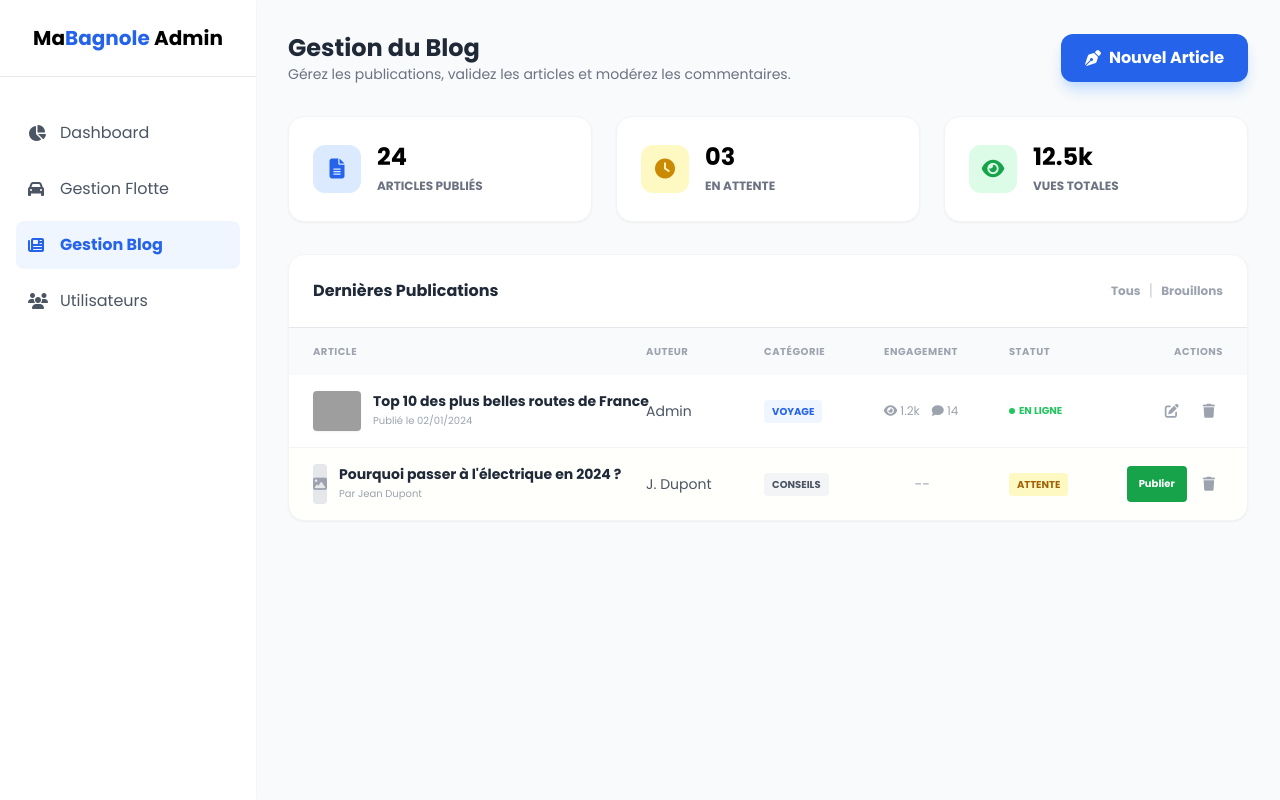
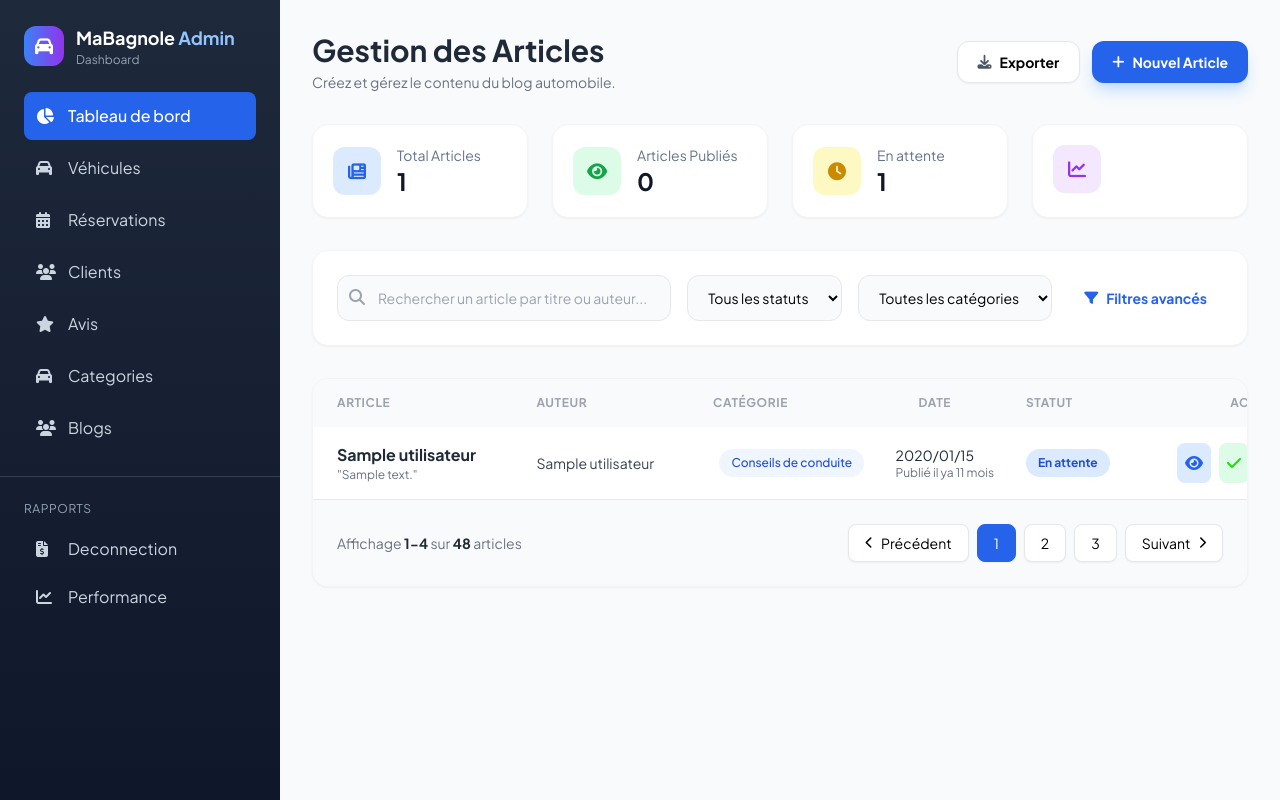
Before and after one commit to mohamedAttefi/Mabagnole-V2, a PHP site: page /admin/Gestion_du_blog/blogs.php in a window 1280 px wide. Run offline with PHP 8.4, Linux system fonts and the light colour scheme; the visitor is signed in with stand-in values (Sample User, id 1); data comes from the database, SQL or seed files in the repository; tables that the repository leaves empty or names only in its code hold one stand-in row (values such as "Sample post"); some libraries are stand-ins or nearby versions; grey boxes are pictures that could not be loaded.

Commit message:
update articles display for admin

```diff
--- a/admin/Gestion_du_blog/blogs.php
+++ b/admin/Gestion_du_blog/blogs.php
@@ -1,166 +1,294 @@
-<!DOCTYPE html>
-<html lang="fr">
-<head>
-    <meta charset="UTF-8">
-    <meta name="viewport" content="width=device-width, initial-scale=1.0">
-    <title>Gestion Blog - Admin MaBagnole</title>
-    <script src="https://cdn.tailwindcss.com"></script>
-    <link href="https://fonts.googleapis.com/css2?family=Poppins:wght@300;400;500;600;700&display=swap" rel="stylesheet">
-    <link rel="stylesheet" href="https://cdnjs.cloudflare.com/ajax/libs/font-awesome/6.4.0/css/all.min.css">
-    <style>body { font-family: 'Poppins', sans-serif; }</style>
-</head>
-<body class="bg-gray-50">
+<?php
+session_start();
+if (!isset($_SESSION['user_id']) || $_SESSION['user_role'] !== 'admin') {
+    header('Location: ../index.php');
+    exit();
+}
+include "../../classes/Article.php";
+include "../header.php";
+$articles = Article::all();
+$articles_publie = Article::all("approved");
+$articles_enAttente = Article::all("pending");
 
-    <div class="flex min-h-screen">
-        <aside class="w-64 bg-white shadow-sm hidden lg:flex flex-col sticky top-0 h-screen">
-            <div class="p-6 border-b text-center">
-                <span class="text-xl font-bold">Ma<span class="text-blue-600">Bagnole</span> Admin</span>
-            </div>
-            <nav class="flex-grow p-4 space-y-2 mt-4">
-                <a href="admin-dashboard.html" class="flex items-center gap-3 p-3 text-gray-600 hover:bg-gray-50 rounded-lg">
-                    <i class="fas fa-chart-pie w-5"></i> Dashboard
-                </a>
-                <a href="admin-fleet.html" class="flex items-center gap-3 p-3 text-gray-600 hover:bg-gray-50 rounded-lg">
-                    <i class="fas fa-car w-5"></i> Gestion Flotte
-                </a>
-                <a href="admin-blog.html" class="flex items-center gap-3 p-3 bg-blue-50 text-blue-600 rounded-lg font-bold">
-                    <i class="fas fa-newspaper w-5"></i> Gestion Blog
-                </a>
-                <a href="admin-users.html" class="flex items-center gap-3 p-3 text-gray-600 hover:bg-gray-50 rounded-lg">
-                    <i class="fas fa-users w-5"></i> Utilisateurs
-                </a>
-            </nav>
-        </aside>
 
-        <main class="flex-grow p-8">
+if(isset($_GET["id_reject"])){
+
+}
+if(isset($_GET["id_approuve"])){
+
+}
+
+?>
+
+<main class="main-content">
+    <div class="p-6 lg:p-8 pt-20 lg:pt-8">
+        <!-- Page Header -->
         <div class="flex flex-col md:flex-row justify-between items-start md:items-center mb-8 gap-4">
             <div>
-                    <h1 class="text-2xl font-bold text-gray-800">Gestion du Blog</h1>
-                    <p class="text-sm text-gray-500">Gérez les publications, validez les articles et modérez les commentaires.</p>
+                <h1 class="text-2xl lg:text-3xl font-bold text-gray-800">Gestion des Articles</h1>
+                <p class="text-sm text-gray-500 mt-1">Créez et gérez le contenu du blog automobile.</p>
             </div>
-                <a href="write-article.html" class="bg-blue-600 text-white px-6 py-3 rounded-xl font-bold shadow-lg shadow-blue-200 hover:bg-blue-700 transition flex items-center gap-2">
-                    <i class="fas fa-pen-nib"></i> Nouvel Article
-                </a>
+            <div class="flex gap-3">
+                <button class="bg-white border border-gray-200 px-5 py-2.5 rounded-xl text-sm font-bold flex items-center gap-2 hover:bg-gray-50 transition shadow-sm">
+                    <i class="fas fa-download text-gray-600"></i> Exporter
+                </button>
+                <button class="bg-blue-600 text-white px-5 py-2.5 rounded-xl text-sm font-bold flex items-center gap-2 hover:bg-blue-700 transition shadow-lg shadow-blue-200">
+                    <i class="fas fa-plus"></i> Nouvel Article
+                </button>
+            </div>
         </div>
 
-            <div class="grid grid-cols-1 md:grid-cols-3 gap-6 mb-8">
-                <div class="bg-white p-6 rounded-2xl shadow-sm border border-gray-100 flex items-center gap-4">
-                    <div class="w-12 h-12 bg-blue-100 text-blue-600 rounded-xl flex items-center justify-center text-xl">
-                        <i class="fas fa-file-alt"></i>
+        <!-- Stats Cards -->
+        <div class="grid grid-cols-1 sm:grid-cols-2 lg:grid-cols-4 gap-6 mb-8">
+            <div class="bg-white p-5 rounded-2xl shadow-sm border border-gray-100 hover:shadow-md transition">
+                <div class="flex items-center gap-4">
+                    <div class="w-12 h-12 bg-blue-100 rounded-xl flex items-center justify-center">
+                        <i class="fas fa-newspaper text-blue-600 text-lg"></i>
                     </div>
                     <div>
-                        <span class="block text-2xl font-bold">24</span>
-                        <span class="text-xs text-gray-500 font-bold uppercase">Articles publiés</span>
-                    </div>
-                </div>
-                <div class="bg-white p-6 rounded-2xl shadow-sm border border-gray-100 flex items-center gap-4">
-                    <div class="w-12 h-12 bg-yellow-100 text-yellow-600 rounded-xl flex items-center justify-center text-xl">
-                        <i class="fas fa-clock"></i>
-                    </div>
-                    <div>
-                        <span class="block text-2xl font-bold">03</span>
-                        <span class="text-xs text-gray-500 font-bold uppercase">En attente</span>
-                    </div>
-                </div>
-                <div class="bg-white p-6 rounded-2xl shadow-sm border border-gray-100 flex items-center gap-4">
-                    <div class="w-12 h-12 bg-green-100 text-green-600 rounded-xl flex items-center justify-center text-xl">
-                        <i class="fas fa-eye"></i>
-                    </div>
-                    <div>
-                        <span class="block text-2xl font-bold">12.5k</span>
-                        <span class="text-xs text-gray-500 font-bold uppercase">Vues totales</span>
+                        <p class="text-slate-500 text-sm">Total Articles</p>
+                        <p class="text-2xl font-bold text-slate-900"><?= count($articles) ?></p>
                     </div>
                 </div>
             </div>
 
-            <div class="bg-white rounded-2xl shadow-sm border border-gray-100 overflow-hidden">
-                <div class="p-6 border-b flex justify-between items-center">
-                    <h2 class="font-bold text-gray-800">Dernières Publications</h2>
-                    <div class="flex gap-2">
-                        <button class="text-xs font-bold text-gray-400 hover:text-blue-600">Tous</button>
-                        <span class="text-gray-300">|</span>
-                        <button class="text-xs font-bold text-gray-400 hover:text-blue-600">Brouillons</button>
+            <div class="bg-white p-5 rounded-2xl shadow-sm border border-gray-100 hover:shadow-md transition">
+                <div class="flex items-center gap-4">
+                    <div class="w-12 h-12 bg-green-100 rounded-xl flex items-center justify-center">
+                        <i class="fas fa-eye text-green-600 text-lg"></i>
+                    </div>
+                    <div>
+                        <p class="text-slate-500 text-sm">Articles Publiés</p>
+                        <p class="text-2xl font-bold text-slate-900"><?= count($articles_publie) ?></p>
                     </div>
                 </div>
+            </div>
+
+            <div class="bg-white p-5 rounded-2xl shadow-sm border border-gray-100 hover:shadow-md transition">
+                <div class="flex items-center gap-4">
+                    <div class="w-12 h-12 bg-yellow-100 rounded-xl flex items-center justify-center">
+                        <i class="fas fa-clock text-yellow-600 text-lg"></i>
+                    </div>
+                    <div>
+                        <p class="text-slate-500 text-sm">En attente</p>
+                        <p class="text-2xl font-bold text-slate-900"><?= count($articles_enAttente) ?></p>
+                    </div>
+                </div>
+            </div>
+
+            <div class="bg-white p-5 rounded-2xl shadow-sm border border-gray-100 hover:shadow-md transition">
+                <div class="flex items-center gap-4">
+                    <div class="w-12 h-12 bg-purple-100 rounded-xl flex items-center justify-center">
+                        <i class="fas fa-chart-line text-purple-600 text-lg"></i>
+                    </div>
+                </div>
+            </div>
+        </div>
+
+        <!-- Search and Filter Bar -->
+        <div class="bg-white p-6 rounded-2xl shadow-sm border border-gray-100 mb-8">
+            <div class="flex flex-col lg:flex-row gap-4 items-center">
+                <div class="relative flex-grow">
+                    <input type="text"
+                        placeholder="Rechercher un article par titre ou auteur..."
+                        class="w-full pl-10 pr-4 py-3 bg-gray-50 border border-gray-200 rounded-xl text-sm outline-none focus:ring-2 focus:ring-blue-600 focus:border-blue-600">
+                    <i class="fas fa-search absolute left-3 top-3.5 text-gray-400"></i>
+                </div>
+
+                <select class="bg-gray-50 border border-gray-200 rounded-xl px-4 py-3 text-sm outline-none focus:ring-2 focus:ring-blue-600">
+                    <option>Tous les statuts</option>
+                    <option>Publié</option>
+                    <option>Brouillon</option>
+                    <option>En attente</option>
+                    <option>Archivé</option>
+                </select>
+
+                <select class="bg-gray-50 border border-gray-200 rounded-xl px-4 py-3 text-sm outline-none focus:ring-2 focus:ring-blue-600">
+                    <option>Toutes les catégories</option>
+                    <option>Actualités</option>
+                    <option>Tests</option>
+                    <option>Conseils</option>
+                    <option>Électrique</option>
+                </select>
+
+                <button class="text-sm text-blue-600 font-bold hover:bg-blue-50 px-4 py-3 rounded-xl transition flex items-center gap-2 whitespace-nowrap">
+                    <i class="fas fa-filter"></i>
+                    Filtres avancés
+                </button>
+            </div>
+        </div>
+
+        <!-- Articles Table -->
+        <div class="bg-white rounded-2xl shadow-sm border border-gray-100 overflow-hidden">
             <div class="overflow-x-auto">
-                    <table class="w-full text-left">
-                        <thead class="bg-gray-50 text-[10px] text-gray-400 uppercase font-bold tracking-wider">
-                            <tr>
-                                <th class="px-6 py-4">Article</th>
-                                <th class="px-6 py-4">Auteur</th>
-                                <th class="px-6 py-4">Catégorie</th>
-                                <th class="px-6 py-4 text-center">Engagement</th>
-                                <th class="px-6 py-4">Statut</th>
+                <table class="w-full min-w-[1000px]">
+                    <thead class="bg-gray-50">
+                        <tr class="text-gray-400 text-xs uppercase tracking-wider font-bold">
+                            <th class="px-6 py-4 text-left">Article</th>
+                            <th class="px-6 py-4 text-left">Auteur</th>
+                            <th class="px-6 py-4 text-left">Catégorie</th>
+                            <th class="px-6 py-4 text-left">Date</th>
+                            <th class="px-6 py-4 text-left">Statut</th>
                             <th class="px-6 py-4 text-right">Actions</th>
                         </tr>
                     </thead>
-                        <tbody class="divide-y divide-gray-100 text-sm">
+                    <tbody class="divide-y divide-gray-100">
+                        <!-- Published Article -->
+                        <?php foreach ($articles as $article) { ?>
                             <tr class="hover:bg-gray-50 transition">
-                                <td class="px-6 py-4 max-w-xs">
-                                    <div class="flex items-center gap-3">
-                                        <img src="https://images.unsplash.com/photo-1503376780353-7e6692767b70?auto=format&fit=crop&q=80&w=100" class="w-12 h-10 object-cover rounded shadow-sm">
-                                        <div>
-                                            <p class="font-bold text-gray-800 truncate">Top 10 des plus belles routes de France</p>
-                                            <p class="text-[10px] text-gray-400">Publié le 02/01/2024</p>
+                                <td class="px-6 py-4">
+                                    <div class="flex items-start gap-3">
+                                        <div class="">
+                                            <p class="font-bold text-gray-800 line-clamp-2">
+                                                <?= $article["title"] ?>
+                                            </p>
+                                            <p class="text-xs text-gray-500 line-clamp-2">
+                                                "<?= $article["content"] ?>"
+                                            </p>
                                         </div>
                                     </div>
                                 </td>
-                                <td class="px-6 py-4 text-gray-600">Admin</td>
                                 <td class="px-6 py-4">
-                                    <span class="bg-blue-50 text-blue-600 px-2 py-1 rounded text-[10px] font-bold">VOYAGE</span>
+                                    <div class="flex items-center">
+                                        <span class="text-sm text-gray-700"><?= $article["user_name"] ?></span>
+                                    </div>
                                 </td>
                                 <td class="px-6 py-4 text-center">
-                                    <div class="flex justify-center gap-3 text-gray-400 text-xs">
-                                        <span><i class="fas fa-eye"></i> 1.2k</span>
-                                        <span><i class="fas fa-comment"></i> 14</span>
+                                    <span class="inline-flex items-center gap-1 bg-blue-50 text-blue-700 text-xs font-medium px-3 py-1.5 rounded-full">
+                                        <?= $article["theme_name"] ?>
+                                    </span>
+                                </td>
+                                <td class="">
+                                    <div class="">
+                                        <p class="text-sm text-gray-800"><?= (new DateTime($article["created_at"]))->format("Y/m/d") ?></p>
+                                        <?php
+                                        $date_creation = new DateTime($article["created_at"]);
+                                        $now = new DateTime();
+                                        $interval = $date_creation->diff($now);
+                                        $duree = "";
+                                        if ($interval->m > 0) {
+                                            $duree = "il ya " . $interval->m . " mois";
+                                        } elseif ($interval->d > 0) {
+                                            $duree = "il ya " . $interval->d . " jours";
+                                        } elseif ($interval->h > 0) {
+                                            $duree = "il ya " . $interval->h . " heures";
+                                        } elseif ($interval->i > 0) {
+                                            $duree = "il ya " . $interval->i . " minutes";
+                                        } elseif ($interval->s > 0) {
+                                            $duree = "il ya " . $interval->s . " secondes";
+                                        } else {
+                                            $duree = "just now";
+                                        }
+                                        ?>
+                                        <p class="text-xs text-gray-500">Publié <?= $duree ?> </p>
                                     </div>
                                 </td>
                                 <td class="px-6 py-4">
-                                    <span class="text-green-500 font-bold text-[10px] flex items-center gap-1">
-                                        <span class="w-1.5 h-1.5 bg-green-500 rounded-full"></span> EN LIGNE
-                                    </span>
+                                    <?php if ($article["status"] == "approved") { ?>
+                                        <span class="inline-flex items-center gap-1 bg-green-100 text-green-700 text-xs font-bold px-3 py-1.5 rounded-full">
+                                            Publié</span>
+                                    <?php } elseif ($article["status"] == "pending") { ?>
+                                        <span class="inline-flex text-center items-center gap-1 bg-blue-100 text-blue-700 text-xs font-bold px-3 py-1.5 rounded-full">
+                                            En attente</span>
+                                    <?php } else { ?>
+                                        <span class="inline-flex items-center gap-1 bg-red-100 text-red-700 text-xs font-bold px-3 py-1.5 rounded-full">
+                                            Rejected</span>
+                                    <?php } ?>
+
                                 </td>
-                                <td class="px-6 py-4 text-right">
+                                <td class="px-6 py-4">
                                     <div class="flex justify-end gap-2">
-                                        <button class="p-2 text-gray-400 hover:text-blue-600 transition"><i class="fas fa-edit"></i></button>
-                                        <button class="p-2 text-gray-400 hover:text-red-600 transition"><i class="fas fa-trash"></i></button>
+                                        <button class="bg-blue-100 text-blue-600 p-2 rounded-lg hover:bg-blue-200 transition" title="Voir">
+                                            <i class="fas fa-eye"></i>
+                                        </button>
+
+                                        <?php if ($article["status"] == "approved") { ?>
+                                            <a href="blogs.php?id_reject=<?= $article["id"] ?>" class="bg-red-100 text-red-600 p-2 rounded-lg hover:bg-red-200 transition" title="Rejecteé">
+                                                <i class="fa-solid fa-ban" style="color: #ff0000;"></i>
+                                            </a>
+                                        <?php } elseif ($article["status"] == "pending") { ?>
+                                            <a href="blogs.php?id_approuve=<?= $article["id"] ?>" class="bg-green-100 text-green-600 p-2 rounded-lg hover:bg-green-200 transition" title="Approuvée">
+                                                <i class="fa-solid fa-check" style="color: #1ae000;"></i>
+                                            </a>
+                                            <a href="blogs.php?id_reject=<?= $article["id"] ?>" class="bg-red-100 text-red-600 p-2 rounded-lg hover:bg-red-200 transition" title="Rejecteé">
+                                                <i class="fa-solid fa-ban" style="color: #ff0000;"></i>
+
+                                            </a>
+                                        <?php } else { ?>
+                                            <a href="blogs.php?id_approuve=<?= $article["id"] ?>" class="bg-green-100 text-green-600 p-2 rounded-lg hover:bg-green-200 transition" title="Approuvée">
+                                                <i class="fa-solid fa-check" style="color: #1ae000;"></i>
+                                            </a>
+                                        <?php } ?>
                                     </div>
                                 </td>
                             </tr>
+                        <?php } ?>
 
-                            <tr class="hover:bg-gray-50 transition bg-yellow-50/20">
-                                <td class="px-6 py-4 max-w-xs">
-                                    <div class="flex items-center gap-3">
-                                        <div class="w-12 h-10 bg-gray-200 rounded flex items-center justify-center">
-                                            <i class="fas fa-image text-gray-400"></i>
-                                        </div>
-                                        <div>
-                                            <p class="font-bold text-gray-800 truncate">Pourquoi passer à l'électrique en 2024 ?</p>
-                                            <p class="text-[10px] text-gray-400">Par Jean Dupont</p>
-                                        </div>
-                                    </div>
-                                </td>
-                                <td class="px-6 py-4 text-gray-600">J. Dupont</td>
-                                <td class="px-6 py-4">
-                                    <span class="bg-gray-100 text-gray-600 px-2 py-1 rounded text-[10px] font-bold">CONSEILS</span>
-                                </td>
-                                <td class="px-6 py-4 text-center text-gray-400 italic">--</td>
-                                <td class="px-6 py-4">
-                                    <span class="bg-yellow-100 text-yellow-700 px-2 py-1 rounded text-[10px] font-bold">ATTENTE</span>
-                                </td>
-                                <td class="px-6 py-4 text-right">
-                                    <div class="flex justify-end gap-2">
-                                        <button class="bg-green-600 text-white px-3 py-1 rounded text-[10px] font-bold hover:bg-green-700 transition">Publier</button>
-                                        <button class="p-2 text-gray-400 hover:text-red-600 transition"><i class="fas fa-trash"></i></button>
-                                    </div>
-                                </td>
-                            </tr>
+
                     </tbody>
                 </table>
             </div>
+
+            <!-- Pagination -->
+            <div class="p-6 bg-gray-50 border-t border-gray-200">
+                <div class="flex flex-col sm:flex-row justify-between items-center gap-4">
+                    <p class="text-sm text-gray-500">
+                        Affichage <span class="font-bold text-gray-800">1-4</span> sur <span class="font-bold text-gray-800">48</span> articles
+                    </p>
+                    <div class="flex gap-2">
+                        <button class="px-4 py-2 bg-white border border-gray-200 rounded-lg hover:bg-gray-100 transition shadow-sm flex items-center gap-2 text-sm">
+                            <i class="fas fa-chevron-left text-xs"></i>
+                            <span>Précédent</span>
+                        </button>
+                        <button class="px-4 py-2 bg-blue-600 text-white border border-blue-600 rounded-lg hover:bg-blue-700 transition shadow-sm text-sm">
+                            1
+                        </button>
+                        <button class="px-4 py-2 bg-white border border-gray-200 rounded-lg hover:bg-gray-100 transition shadow-sm text-sm">
+                            2
+                        </button>
+                        <button class="px-4 py-2 bg-white border border-gray-200 rounded-lg hover:bg-gray-100 transition shadow-sm text-sm">
+                            3
+                        </button>
+                        <button class="px-4 py-2 bg-white border border-gray-200 rounded-lg hover:bg-gray-100 transition shadow-sm flex items-center gap-2 text-sm">
+                            <span>Suivant</span>
+                            <i class="fas fa-chevron-right text-xs"></i>
+                        </button>
+                    </div>
+                </div>
+            </div>
+        </div>
     </div>
 </main>
-    </div>
+
+<script>
+    // Mobile sidebar toggle functionality
+    const mobileMenuToggle = document.getElementById('mobileMenuToggle');
+    const sidebar = document.querySelector('.sidebar');
+    const overlay = document.getElementById('overlay');
+
+    if (mobileMenuToggle && sidebar && overlay) {
+        mobileMenuToggle.addEventListener('click', function() {
+            sidebar.classList.toggle('active');
+            overlay.classList.toggle('hidden');
+        });
+
+        overlay.addEventListener('click', function() {
+            sidebar.classList.remove('active');
+            overlay.classList.add('hidden');
+        });
+
+        // Close sidebar when clicking on a link (mobile)
+        sidebar.querySelectorAll('a').forEach(link => {
+            link.addEventListener('click', function() {
+                if (window.innerWidth < 1024) {
+                    sidebar.classList.remove('active');
+                    overlay.classList.add('hidden');
+                }
+            });
+        });
+    }
+</script>
 
 </body>
+
 </html>
```
Lines whose indentation alone changed are shown as unchanged.
